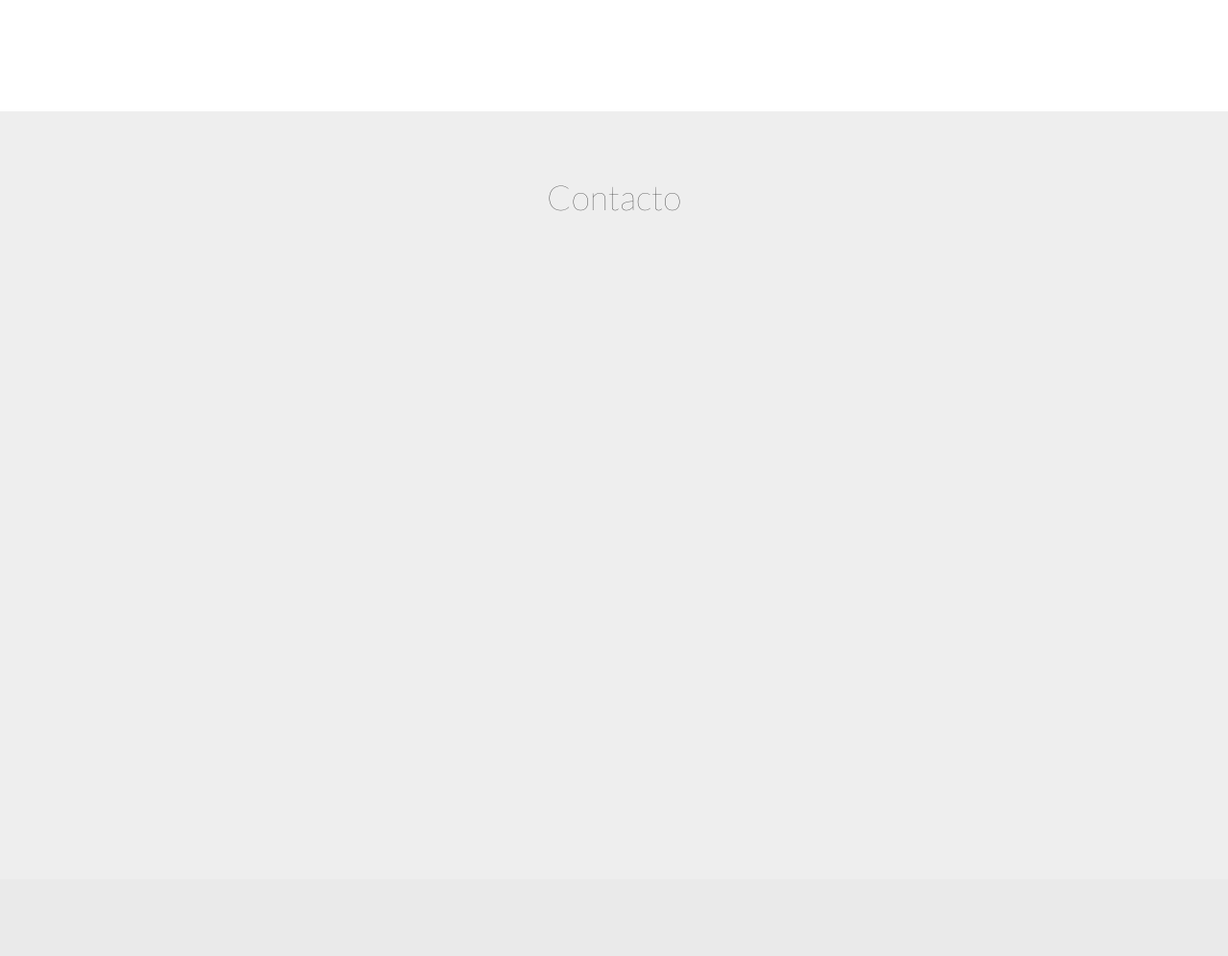
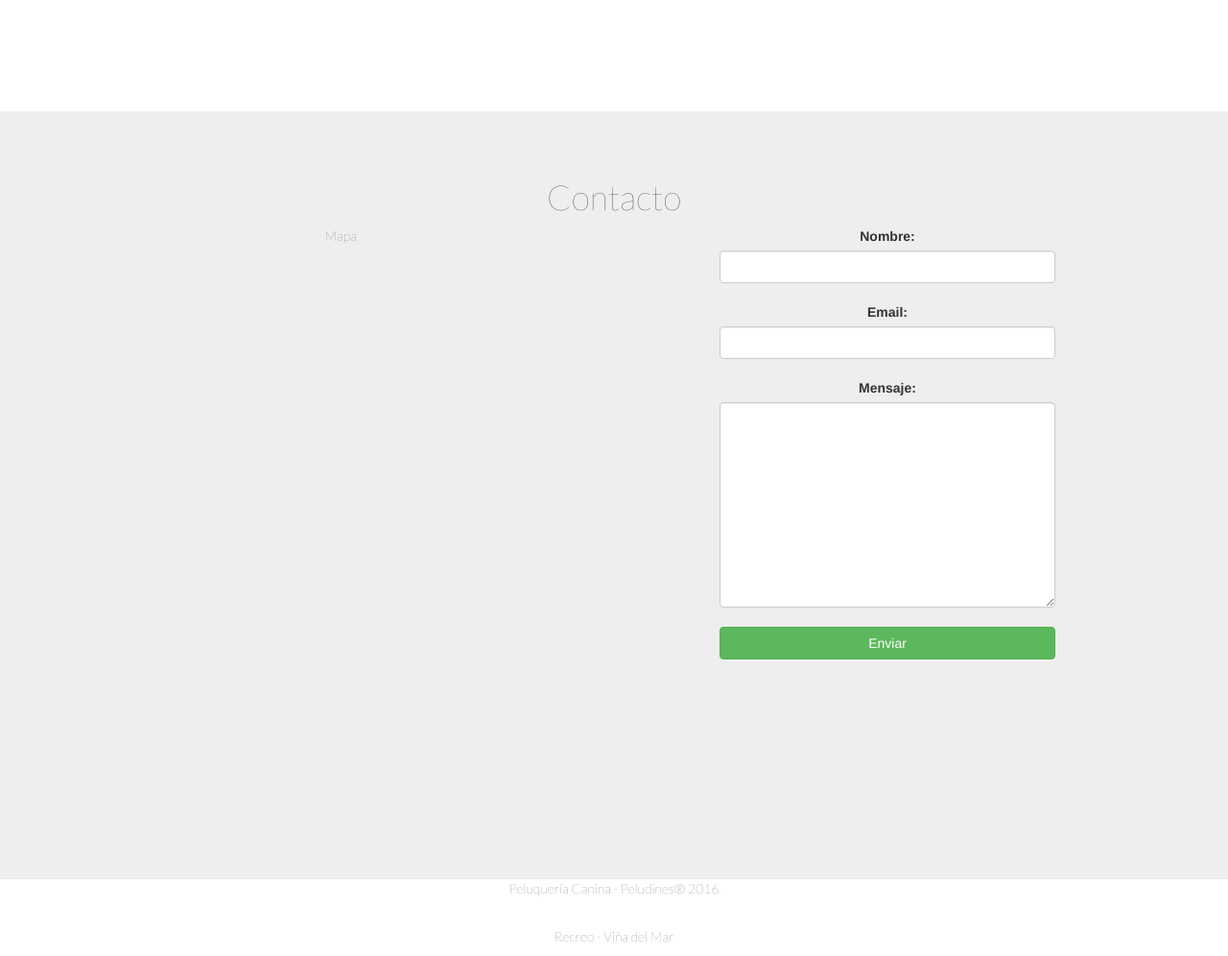
Before and after one commit to cristianfaune/peludines-web, a Laravel app: page / in a window 1280 px wide. Shown: the part 2284-3280 px from the top of the page at 96% size. Before the commit the page ends 2504 px from the top, so only its background shows below. Run offline with Laravel 8, Linux system fonts and the light colour scheme; settings files or empty folders that the repository lacks are supplied; some libraries are stand-ins or nearby versions.

Commit message:
implementacion de formulario contacto y footer

```diff
--- a/composer.json
+++ b/composer.json
@@ -6,7 +6,8 @@
     "type": "project",
     "require": {
         "php": ">=5.5.9",
-        "laravel/framework": "5.2.*"
+        "laravel/framework": "5.2.*",
+        "laravelcollective/html": "^5.2.0"
     },
     "require-dev": {
         "fzaninotto/faker": "~1.4",
--- a/config/app.php
+++ b/config/app.php
@@ -147,6 +147,7 @@ return [
         Illuminate\Translation\TranslationServiceProvider::class,
         Illuminate\Validation\ValidationServiceProvider::class,
         Illuminate\View\ViewServiceProvider::class,
+        Collective\Html\HtmlServiceProvider::class,
 
         /*
          * Application Service Providers...
@@ -201,6 +202,8 @@ return [
         'URL' => Illuminate\Support\Facades\URL::class,
         'Validator' => Illuminate\Support\Facades\Validator::class,
         'View' => Illuminate\Support\Facades\View::class,
+        'Form' => Collective\Html\FormFacade::class,
+        'Html' => Collective\Html\HtmlFacade::class,
 
     ],
 
--- a/resources/views/main.blade.php
+++ b/resources/views/main.blade.php
@@ -15,6 +15,8 @@
 
       @include('partials._contact')
 
+      @include('partials._footer')
+
       @include('partials._javascript')
 
     </body>
--- a/resources/views/partials/_contact.blade.php
+++ b/resources/views/partials/_contact.blade.php
@@ -4,6 +4,25 @@
         <div class="row">
             <div class="col-lg-12">
                 <h1>Contacto</h1>
+                <div class="col-md-6">
+                  <p>
+                    Mapa
+                  </p>
+                </div>
+                <div class="col-md-4 col-md-offset-1">
+                    {!! Form::open(['url' => 'foo/bar']) !!}
+                      {{ Form::label('name', 'Nombre:')}}
+                      {{Form::text('name',null, array('class'=>'form-control'))}}
+                      <br>
+                      {{ Form::label('email', 'Email:')}}
+                      {{Form::text('email',null, array('class'=>'form-control'))}}
+                      <br>
+                      {{Form::label('message', 'Mensaje:')}}
+                      {{Form::textarea('message',null, array('class'=>'form-control'))}}
+                      <br>
+                      {{Form::submit('Enviar', array('class'=>'btn btn-default btn-success btn-block'))}}
+                    {!! Form::close() !!}
+                </div>
             </div>
         </div>
     </div>
--- /dev/null
+++ b/resources/views/partials/_footer.blade.php
@@ -0,0 +1,14 @@
+<!-- Footer -->
+<section id="footer" class="">
+    <div class="container">
+        <div class="row">
+            <div class="col-lg-12">
+                <p class="text-center">Peluquería Canina - Peludines® 2016</p>
+                <br>
+                <p class="text-center">
+                  Recreo - Viña del Mar
+                </p>
+            </div>
+        </div>
+    </div>
+</section>
```
Also changed, not shown: 1 other file.
